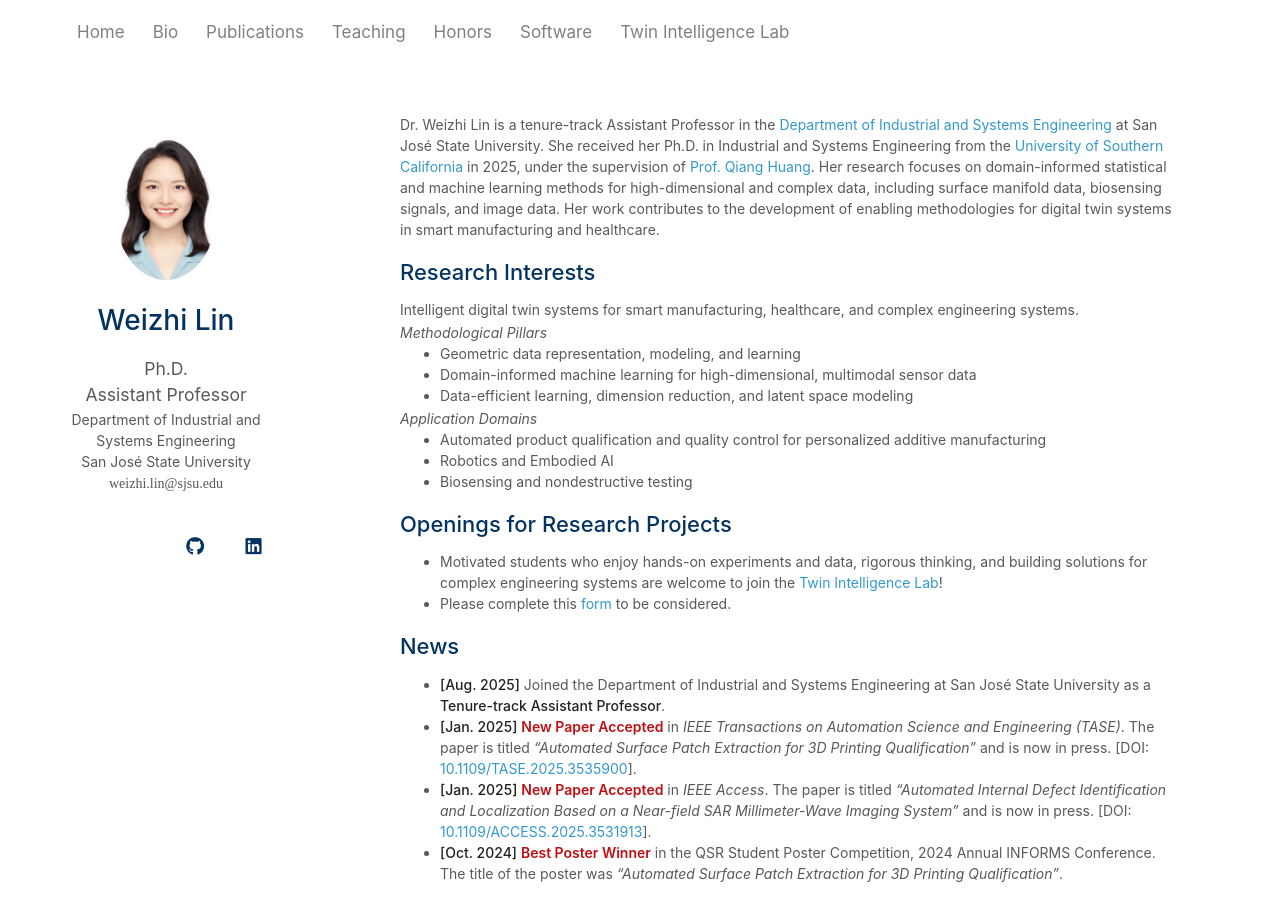
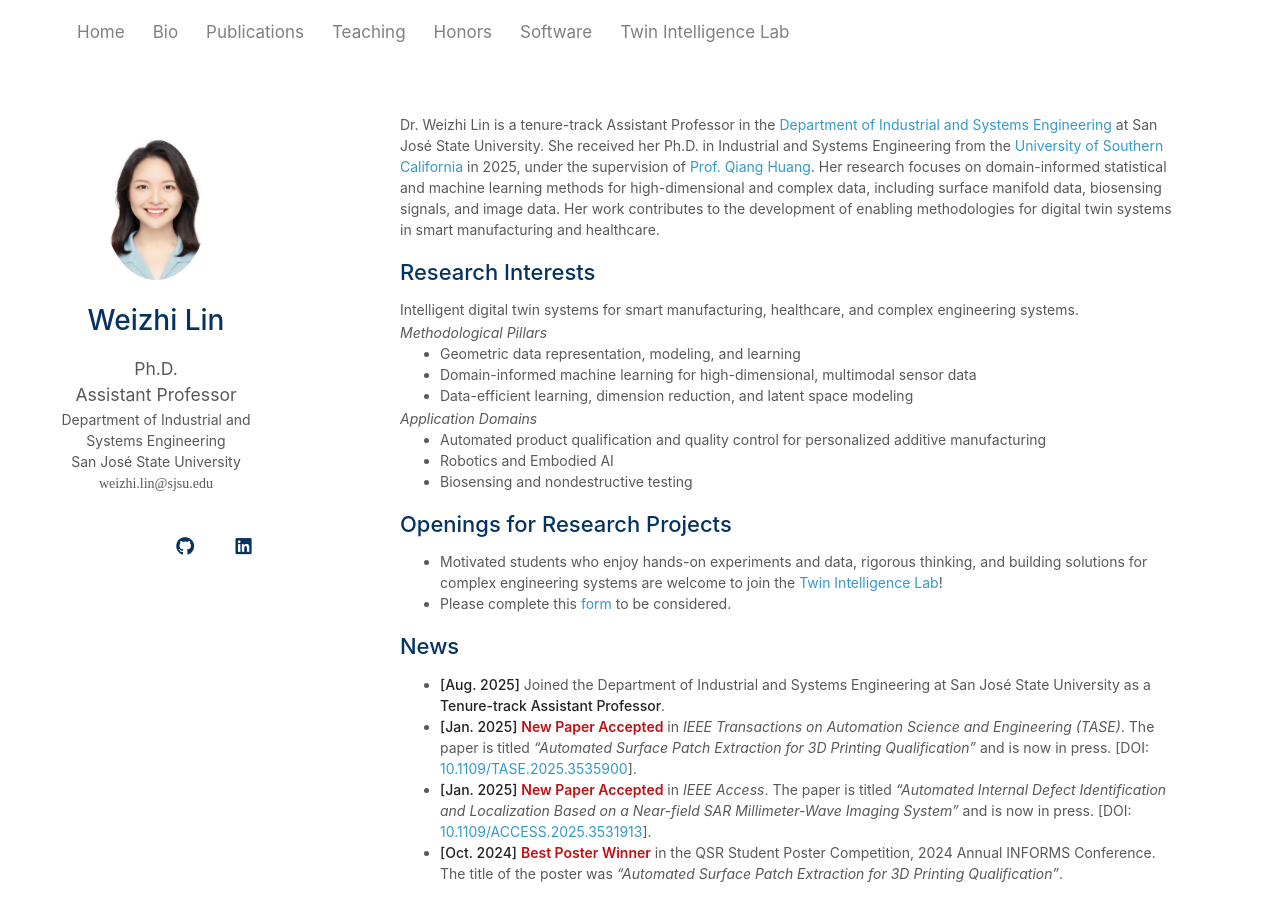
Before and after one commit to weizhi-lin/weizhi-lin.github.io, a Jekyll site: the page built from index.md, in a window 1280 px wide and 975 px high. Shown: the top 921 px of the window. Built offline with Jekyll 4.4.1, drawn with Linux system fonts in a browser that asks for light colours; a style sheet for code colours, icons or effects is not loaded.

Commit message:
Update style-no-dark-mode.scss

```diff
--- a/assets/css/style-no-dark-mode.scss
+++ b/assets/css/style-no-dark-mode.scss
@@ -11,7 +11,7 @@
   }
 
   header {
-    margin-left: -50px !important;
+    margin-left: -60px !important;
   }
 
   section {
```
